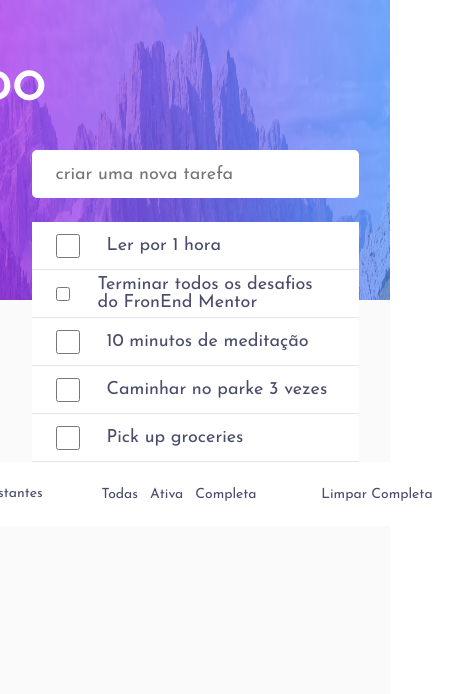
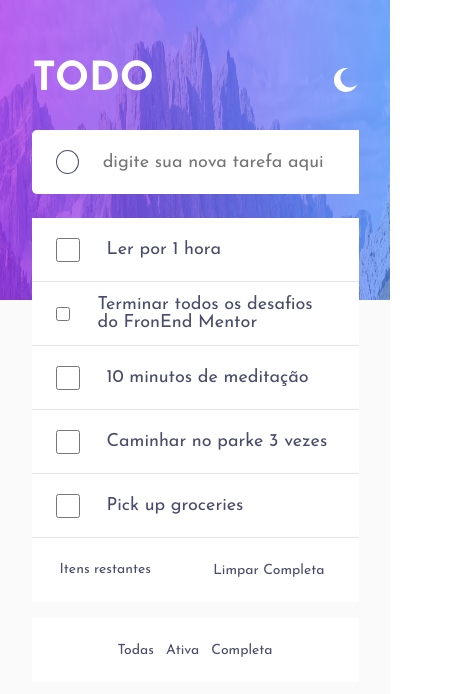
Before and after one commit to Arttutu/to-do, a React (Create React App) app: page / in a window 390 px wide. Shown: the top 694 px of the page, 465 px wide, since content can reach past the window. Built offline with nearby package versions, Linux system fonts and the light colour scheme; the HTML template or start-up script is replaced by a standard one.

Commit message:
crianbdo adicionar tarefa e criando remover tarefa ainda nao terminei, aadicionando alguns estilos mobile

```diff
--- a/src/Componentes/ControladorTarefa/index.jsx
+++ b/src/Componentes/ControladorTarefa/index.jsx
@@ -1,8 +1,9 @@
 import React from "react";
-import { ContainerControlador } from "./style";
+import { ContainerControlador, ContainerControladorMobile } from "./style";
 
 export default function ControladorTarefa() {
   return (
+    <>
       <ContainerControlador>
         <span>Itens restantes</span>
         <div>
@@ -12,5 +13,13 @@ export default function ControladorTarefa() {
         </div>
         <button>Limpar Completa</button>
       </ContainerControlador>
+      <ContainerControladorMobile>
+        <div>
+          <button>Todas</button>
+          <button>Ativa</button>
+          <button>Completa</button>
+        </div>
+      </ContainerControladorMobile>
+    </>
   );
 }
--- a/src/Componentes/ControladorTarefa/style.jsx
+++ b/src/Componentes/ControladorTarefa/style.jsx
@@ -39,4 +39,35 @@ export const ContainerControlador = styled.div`
       color: ${corAtiva};
     }
   }
+  @media (max-width: 768px) {
+    width: 327px;
+
+    > div {
+      display: none;
+    }
+  }
 `;
+export const ContainerControladorMobile = styled.div`
+  display: none;
+  @media (max-width: 768px) {
+    display: flex;
+    justify-content: center;
+    align-items: center;
+    width: 327px;
+    height: 64px;
+    margin-top: 16px;
+    background-color: ${CorBranca};
+    button {
+      font-family: ${Font};
+      font-size: 14px;
+      color: ${corTexto};
+      cursor: pointer;
+      border: none;
+      background-color: ${CorBranca};
+      transition: 0.3s;
+      &:hover {
+        color: ${corAtiva};
+      }
+    }
+  }
+`;
--- a/src/Componentes/Tarefa/index.jsx
+++ b/src/Componentes/Tarefa/index.jsx
@@ -2,7 +2,13 @@ import React from "react";
 import { ContainerTarefa, InputTarefa } from "./style";
 import iconeX from "./assets/icon-cross.svg";
 import iconeCheck from "./assets/icon-check.svg";
-export default function Tarefa({ item }) {
+
+export default function Tarefa({ item, removerTarefa, index, tarefa }) {
+  const RemoverTarefa = (index) => {
+    const novaListaTarefas = tarefa.filter((_, i) => i !== index);
+    removerTarefa(novaListaTarefas);
+  };
+
   return (
     <ContainerTarefa>
       <div>
@@ -11,7 +17,7 @@ export default function Tarefa({ item }) {
           <span>{item}</span>
         </label>
       </div>
-      <img src={iconeX} />
+      <img src={iconeX} alt="Ícone de Remoção" onClick={RemoverTarefa} />
     </ContainerTarefa>
   );
 }
--- a/src/Componentes/Tarefa/style.jsx
+++ b/src/Componentes/Tarefa/style.jsx
@@ -14,6 +14,7 @@ export const ContainerTarefa = styled.div`
   box-sizing: border-box;
   padding-right: 24px;
   display: flex;
+  flex-wrap: wrap;
   align-items: center;
   justify-content: space-between;
   background-color: ${CorBranca};
@@ -34,7 +35,6 @@ export const ContainerTarefa = styled.div`
   }
   @media (max-width: 768px) {
     width: 327px;
-    height: 48px;
   }
   &:hover {
     img {
--- a/src/Componentes/TarefaInput/index.jsx
+++ b/src/Componentes/TarefaInput/index.jsx
@@ -1,6 +1,22 @@
-import React from "react";
-import { Input } from "./style";
+import React, { useState } from "react";
+import { ContainerEnviar, InputEnviar, InputTexto } from "./style";
 
-export default function TarefaInput() {
-  return <Input placeholder="criar uma nova tarefa" />;
+export default function TarefaInput({ adicionarTarefa }) {
+  const [novaTarefa, setNovaTarefa] = useState(""); // Estado para controlar o valor do input
+  const EnviarTarefa = (event) => {
+    event.preventDefault();
+    adicionarTarefa((tarefas) => [...tarefas, novaTarefa]); // Adiciona a nova tarefa usando o valor do estado novaTarefa
+    setNovaTarefa(""); // Limpa o input após adicionar a tarefa
+  };
+
+  return (
+    <ContainerEnviar onSubmit={EnviarTarefa}>
+      <InputEnviar type="submit" value="" />
+      <InputTexto
+        placeholder="digite sua nova tarefa aqui"
+        value={novaTarefa} // Valor do input controlado pelo estado novaTarefa
+        onChange={(e) => setNovaTarefa(e.target.value)} // Atualiza o estado conforme o usuário digita
+      />
+    </ContainerEnviar>
+  );
 }
--- a/src/Componentes/TarefaInput/style.jsx
+++ b/src/Componentes/TarefaInput/style.jsx
@@ -1,7 +1,7 @@
 import styled from "styled-components";
-import { Font, corTexto } from "../Variaveis";
+import { CorBranca, CorCinza, Font, corTexto } from "../Variaveis";
 
-export const Input = styled.input`
+export const ContainerEnviar = styled.form`
   width: 540px;
   height: 64px;
   box-sizing: border-box;
@@ -9,11 +9,34 @@ export const Input = styled.input`
   border: none;
   margin: 40px 0 24px;
   padding-left: 24px;
+  background-color: ${CorBranca};
   font-family: ${Font};
   color: ${corTexto};
   font-size: 18px;
+  display: flex;
+  align-items: center;
   @media (max-width: 768px) {
     width: 327px;
-    height: 48px;
   }
 `;
+export const InputEnviar = styled.input`
+  width: 24px;
+  height: 24px;
+  border-radius: 50%;
+  border: 1px solid ${corTexto};
+  background-color: ${CorBranca};
+`;
+export const InputTexto = styled.input`
+  border: none;
+  width: 100%;
+  height: 100%;
+  box-sizing: border-box;
+  background-color: ${CorBranca};
+  font-family: ${Font};
+  color: ${corTexto};
+  font-size: 18px;
+  padding-left: 24px;
+  &:focus {
+    outline: none;
+  }
+`;
--- a/src/Paginas/Home/index.jsx
+++ b/src/Paginas/Home/index.jsx
@@ -5,6 +5,7 @@ import lua from "./assets/icon-moon.svg";
 import TarefaInput from "../../Componentes/TarefaInput";
 import Tarefa from "../../Componentes/Tarefa";
 import ControladorTarefa from "../../Componentes/ControladorTarefa";
+
 export default function Home() {
   const [tarefa, setTarefa] = useState([
     "Ler por 1 hora",
@@ -13,6 +14,7 @@ export default function Home() {
     "Caminhar no parke 3 vezes",
     "Pick up groceries",
   ]);
+
   return (
     <>
       <Main>
@@ -22,9 +24,15 @@ export default function Home() {
             <h1>todo</h1>
             <img src={lua} alt="Um icone em formato de Lua" />
           </ContainerTitulo>
-          <TarefaInput />
+          <TarefaInput adicionarTarefa={setTarefa} />
           {tarefa.map((item, index) => (
-            <Tarefa key={index} item={item} />
+            <Tarefa
+              key={index}
+              item={item}
+              index={index} // Passa o índice para a tarefa
+              removerTarefa={setTarefa}
+              tarefa={tarefa}
+            />
           ))}
           <ControladorTarefa />
         </ContainerSection>
--- a/src/Paginas/Home/styled.jsx
+++ b/src/Paginas/Home/styled.jsx
@@ -40,4 +40,8 @@ export const ContainerTitulo = styled.div`
     width: 24px;
     height: 24px;
   }
+  @media (max-width: 768px) {
+    width: 325px;
+    height: 20px;
+  }
 `;
```
Lines whose indentation alone changed are shown as unchanged.
